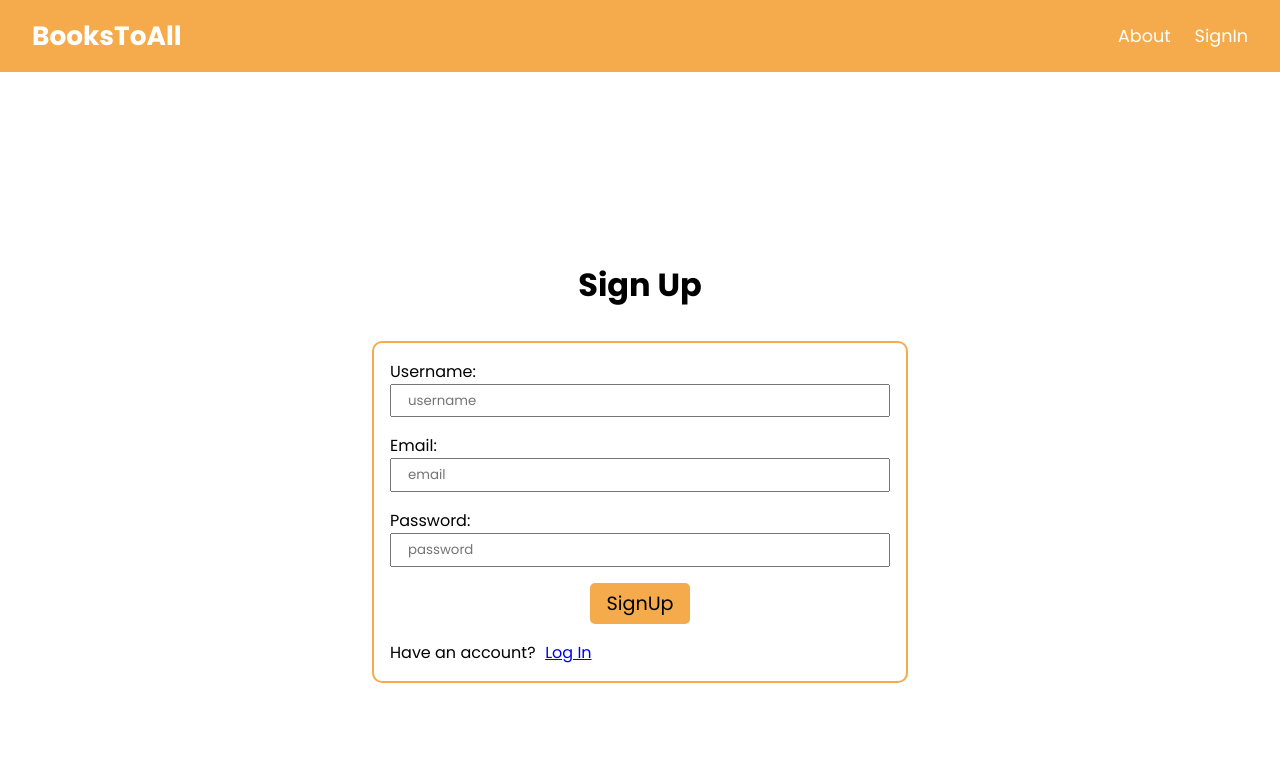
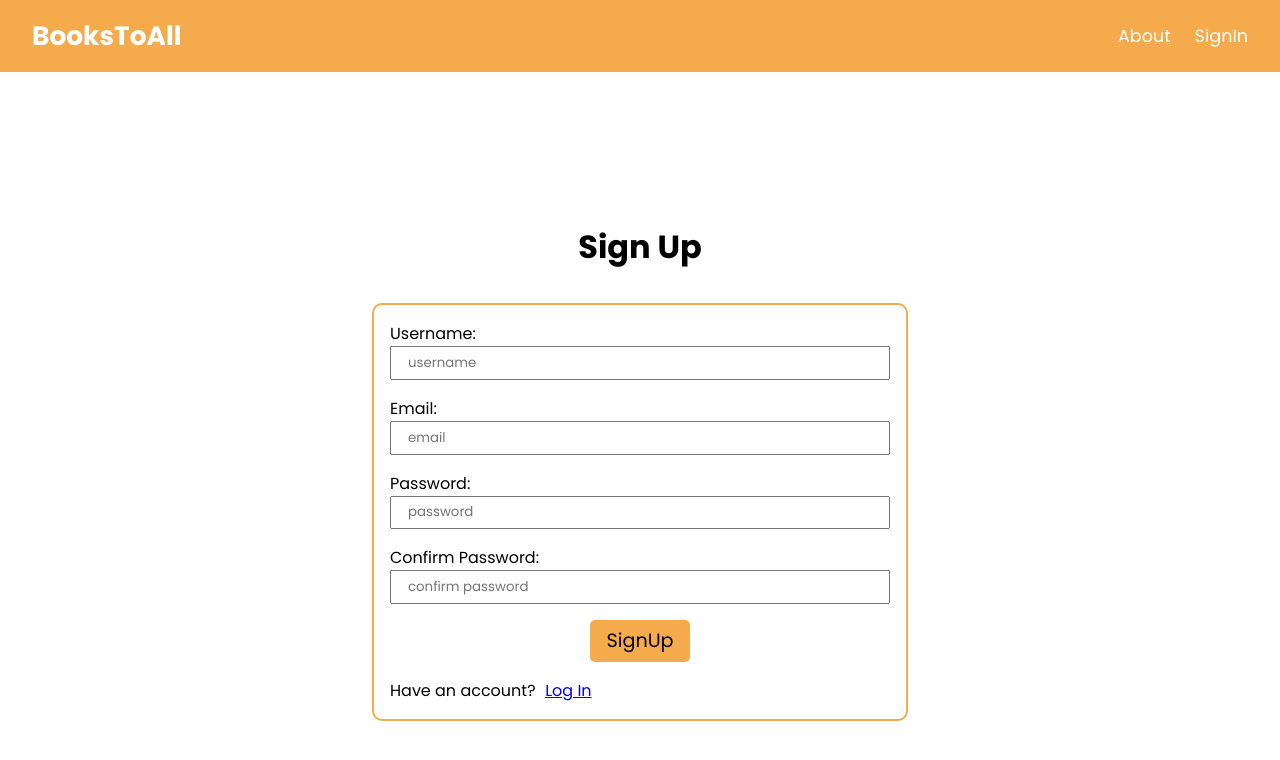
Before and after one commit to rauchrods/BooksForAll, a React (Vite) app: page /signup in a window 1280 px wide. Shown: the top 760 px of the page. Built offline with nearby package versions, Linux system fonts and the light colour scheme.

Commit message:
added cnf password

```diff
--- a/src/pages/create_book/CreateBook.jsx
+++ b/src/pages/create_book/CreateBook.jsx
@@ -162,7 +162,15 @@ function CreateBook() {
           Create Book
         </Button>
       </form>
-      {errorMsg && <p>{errorMsg}</p>}
+      {errorMsg && (
+        <p
+          style={{
+            color: "red",
+          }}
+        >
+          {errorMsg}
+        </p>
+      )}
 
       {loading && <Spinner />}
     </div>
--- a/src/pages/create_book/CreateBook.module.scss
+++ b/src/pages/create_book/CreateBook.module.scss
@@ -1,9 +1,13 @@
 .create_book_page {
   padding: 1rem;
   margin-top: 3.5rem;
+  display: flex;
+  flex-direction: column;
+  align-items: center;
+  row-gap: 1rem;
 
   > h1 {
-    margin-bottom: 2rem;
+    margin-bottom: 0.5rem;
   }
 
   .form_container {
--- a/src/pages/sign_in/SignIn.jsx
+++ b/src/pages/sign_in/SignIn.jsx
@@ -9,9 +9,11 @@ function SignIn() {
     userName: "",
     email: "",
     password: "",
+    cnfPassword: "",
   });
 
   const [loading, setLoading] = useState(false);
+  const [errMessage, setErrorMessage] = useState("");
   const navigate = useNavigate();
 
   function handleUserInput(e) {
@@ -21,8 +23,15 @@ function SignIn() {
     }));
   }
 
+
+
   function handleSubmitUser(e) {
     e.preventDefault();
+    if (userInput.password !== userInput.cnfPassword) {
+      setErrorMessage("Password is not matching");
+      return;
+    }
+
     setLoading(true);
     fetch("https://bookstorerauch.vercel.app/auth/signup", {
       method: "POST",
@@ -35,13 +44,15 @@ function SignIn() {
         // console.log(result);
         alert(result.message);
         setLoading(false);
-        if (result.message==='User created succesfully!') {
+        setErrorMessage("");
+        if (result.message === "User created succesfully!") {
           navigate("/login");
         }
       })
       .catch((error) => {
         console.error(error);
         alert(error.message);
+        setErrorMessage("");
         setLoading(false);
       });
   }
@@ -87,6 +98,18 @@ function SignIn() {
               autoComplete="true"
             />
           </div>
+          <div>
+            <label htmlFor="inp-cnfPassword">Confirm Password: </label>
+            <input
+              type="password"
+              name="cnfPassword"
+              id="inp-cnfPassword"
+              placeholder="confirm password"
+              required
+              onChange={handleUserInput}
+              autoComplete="false"
+            />
+          </div>
           <Button type="submit">SignUp</Button>
         </form>
 
@@ -97,6 +120,9 @@ function SignIn() {
           </span>
         </div>
       </div>
+      {errMessage && <p style={{
+        color: "red"
+      }}>{errMessage}</p>}
 
       {loading && <Spinner />}
     </div>
```
